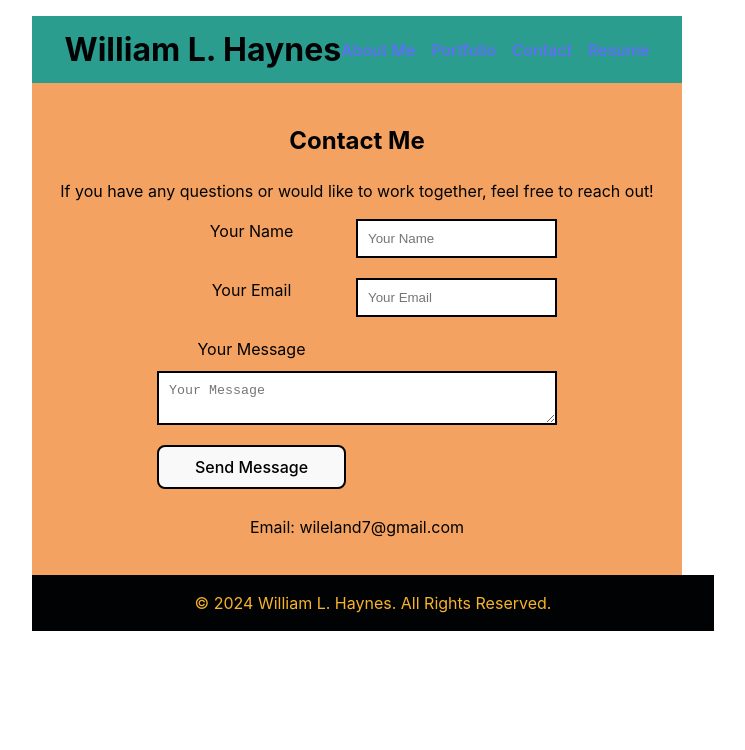
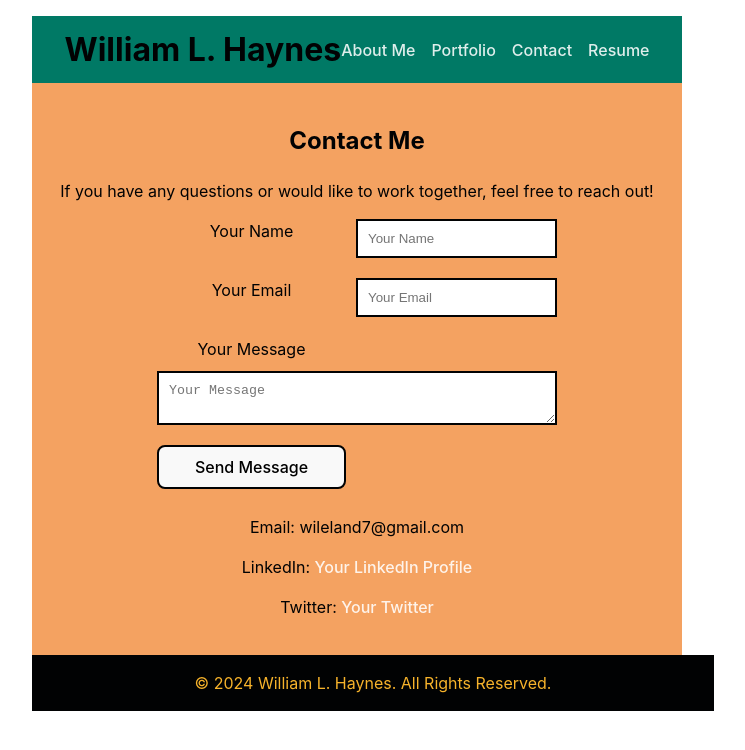
Before and after one commit to wileland/W.Haynes_P0rtf0li0, a React (Vite) app: page /contact in a window 1280 px wide. Shown: the top 750 px of the page, without its empty margins (283-1028 px from the left). Built offline with nearby package versions, Linux system fonts and the light colour scheme.

Commit message:
Add new colors and contact links

```diff
--- a/src/components/Navigation/navigation.css
+++ b/src/components/Navigation/navigation.css
@@ -4,7 +4,9 @@
   --burnt-sienna: #ee6c4d; /* Light border color for project cards */
   --brand-outline-color: #0056b3; /* Color for focus outlines */
   --sandy-brown: #f4a261; /* Background color for contact section */
+  --jungle-green: #007965; /* A bright color for the active link */
 }
+
 nav {
   display: flex;
   gap: 1rem; /* Space between navigation links */
--- a/src/index.css
+++ b/src/index.css
@@ -21,7 +21,7 @@
 
 a {
   font-weight: 500;
-  color: #646cff;
+  color: rgba(255, 255, 255, 0.87);
   text-decoration: inherit;
 }
 a:hover {
--- a/src/pages/Contact.jsx
+++ b/src/pages/Contact.jsx
@@ -54,7 +54,16 @@ function Contact() {
 
       <div className="contact-info">
         <p>Email: wileland7@gmail.com</p>
-        {/* Add social media and other links here */}
+        <p>
+          LinkedIn:{" "}
+          <a href="https://www.linkedin.com/in/william-haynes-3b763a163/">
+            Your LinkedIn Profile
+          </a>
+        </p>
+        <p>
+          Twitter: <a href="https://twitter.com/Wileland">Your Twitter</a>
+        </p>
+        {/* Add other social media and contact links as needed */}
       </div>
     </section>
   );
```
